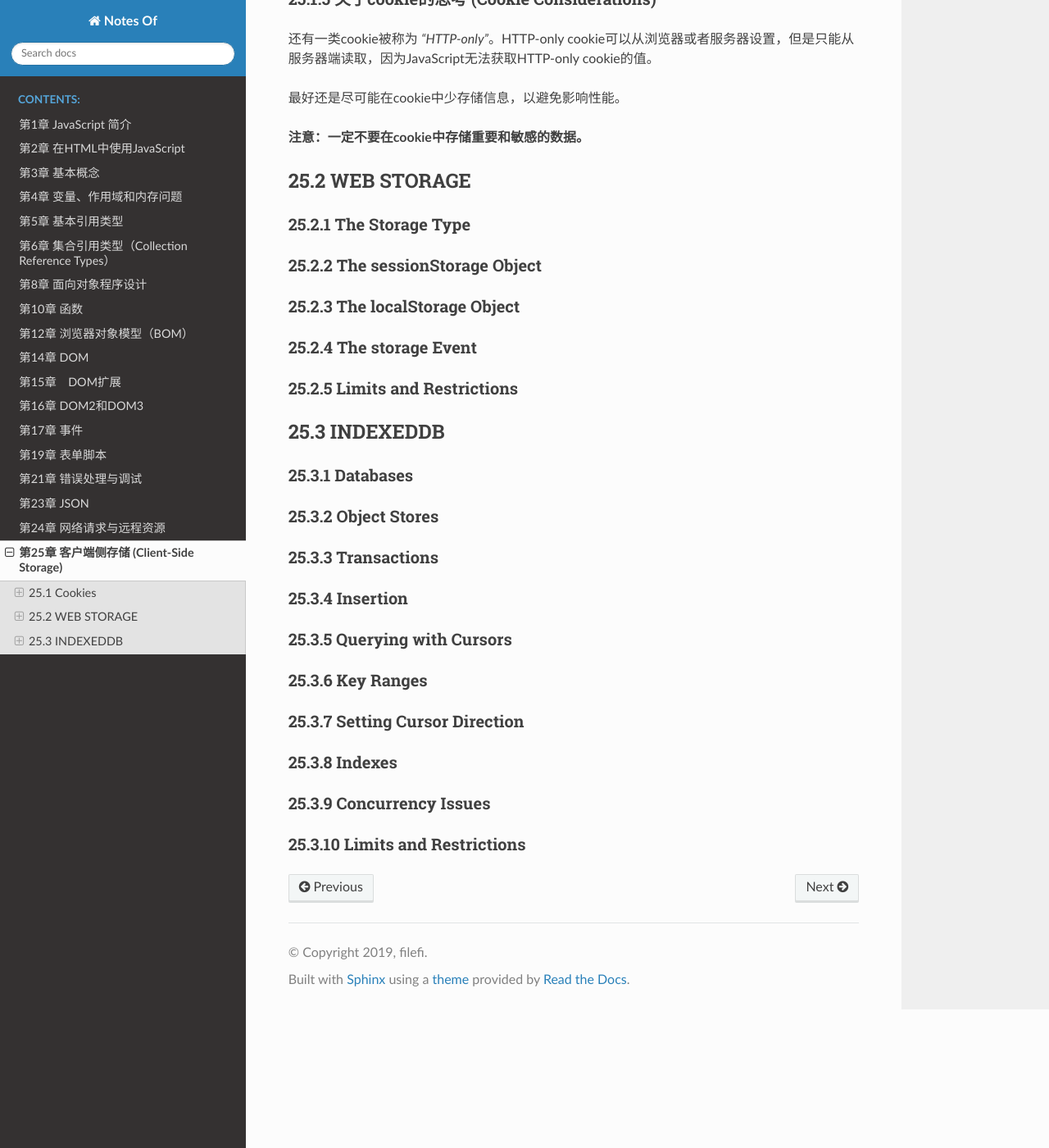
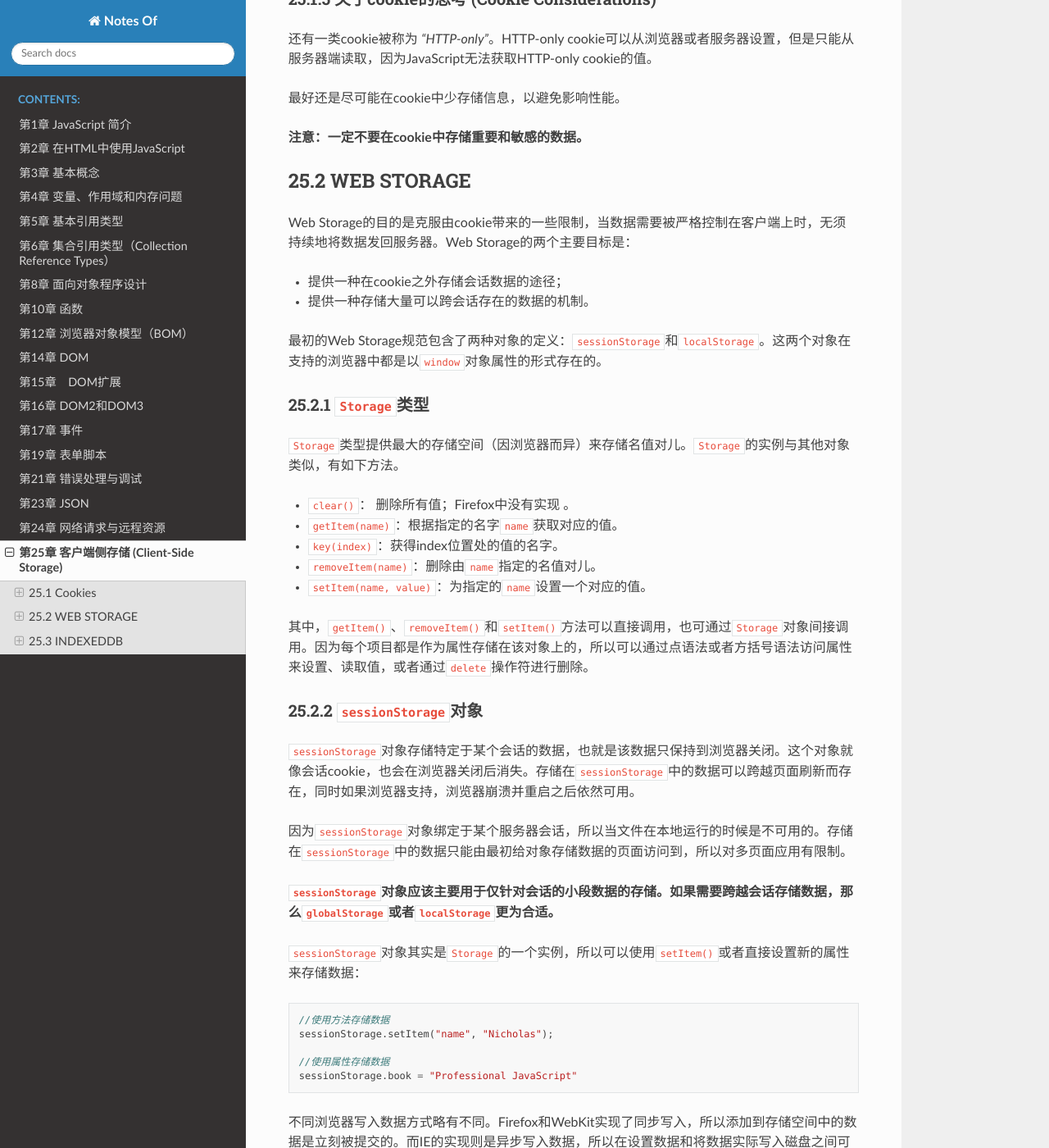
Before and after one commit to filefi/NotesOfProfessional-JavaScript-for-Web-Developers, a Sphinx documentation site: the page built from source/Chapter25-Client-Side_Storage.md, in a window 1280 px wide and 1400 px high, scrolled down 4510 px. Shown: the whole window at 82% size. Built offline with Sphinx 7.4.7 and the Read the Docs theme 2.0.0, drawn with Linux system fonts in a browser that asks for light colours; some of the changed text lies outside the part shown.

````diff
--- a/source/Chapter25-Client-Side_Storage.md
+++ b/source/Chapter25-Client-Side_Storage.md
@@ -204,9 +204,85 @@ name=name1=value1&name2=value2&name3=value3&name4=value4&name5=value5
 
 ## 25.2 WEB STORAGE
 
-### 25.2.1 The Storage Type
+Web Storage的目的是克服由cookie带来的一些限制，当数据需要被严格控制在客户端上时，无须持续地将数据发回服务器。Web Storage的两个主要目标是：
 
-### 25.2.2 The sessionStorage Object
+- 提供一种在cookie之外存储会话数据的途径；
+- 提供一种存储大量可以跨会话存在的数据的机制。
+
+最初的Web Storage规范包含了两种对象的定义：`sessionStorage`和`localStorage`。这两个对象在支持的浏览器中都是以`window`对象属性的形式存在的。
+
+### 25.2.1 `Storage`类型
+
+`Storage`类型提供最大的存储空间（因浏览器而异）来存储名值对儿。`Storage`的实例与其他对象类似，有如下方法。
+
+- `clear()`： 删除所有值；Firefox中没有实现 。
+- `getItem(name)`：根据指定的名字`name`获取对应的值。
+- `key(index)`：获得index位置处的值的名字。
+- `removeItem(name)`：删除由`name`指定的名值对儿。
+- `setItem(name, value)`：为指定的`name`设置一个对应的值。
+
+其中，`getItem()`、`removeItem()`和`setItem()`方法可以直接调用，也可通过`Storage`对象间接调用。因为每个项目都是作为属性存储在该对象上的，所以可以通过点语法或者方括号语法访问属性来设置、读取值，或者通过`delete`操作符进行删除。
+
+### 25.2.2 `sessionStorage`对象
+
+`sessionStorage`对象存储特定于某个会话的数据，也就是该数据只保持到浏览器关闭。这个对象就像会话cookie，也会在浏览器关闭后消失。存储在`sessionStorage`中的数据可以跨越页面刷新而存在，同时如果浏览器支持，浏览器崩溃并重启之后依然可用。
+
+因为`sessionStorage`对象绑定于某个服务器会话，所以当文件在本地运行的时候是不可用的。存储在`sessionStorage`中的数据只能由最初给对象存储数据的页面访问到，所以对多页面应用有限制。
+
+**`sessionStorage`对象应该主要用于仅针对会话的小段数据的存储。如果需要跨越会话存储数据，那么`globalStorage`或者`localStorage`更为合适。**
+
+`sessionStorage`对象其实是`Storage`的一个实例，所以可以使用`setItem()`或者直接设置新的属性来存储数据：
+
+```js
+//使用方法存储数据
+sessionStorage.setItem("name", "Nicholas");
+
+//使用属性存储数据
+sessionStorage.book = "Professional JavaScript"
+```
+
+不同浏览器写入数据方式略有不同。Firefox和WebKit实现了同步写入，所以添加到存储空间中的数据是立刻被提交的。而IE的实现则是异步写入数据，所以在设置数据和将数据实际写入磁盘之间可能有一些延迟。
+
+`sessionStorage`中有数据时，可以使用`getItem()`或者通过直接访问属性名来获取数据：
+
+```js
+// get data using method
+let name = sessionStorage.getItem("name");
+
+// get data using property
+let book = sessionStorage.book;
+```
+
+还可以通过结合`length`属性和`key()`方法来迭代`sessionStorage`中的值，如下所示：
+
+```js
+for (let i = 0, len = sessionStorage.length; i < len; i++){
+    let key = sessionStorage.key(i);
+    let value = sessionStorage.getItem(key);
+    alert(`${key}=`${value}`);
+}
+```
+
+还可以使用`for-in`循环来迭代`sessionStorage`中的值：
+
+```js
+for (let key in sessionStorage){
+    let value = sessionStorage.getItem(key);
+    alert(`${key}=${value}`);
+}
+```
+
+要从`sessionStorage`中删除数据，可以使用`delete`操作符删除对象属性，也可调用`removeItem()`方法：
+
+```js
+// use delete to remove a value
+delete sessionStorage.name;
+
+// use method to remove a value
+sessionStorage.removeItem("book");
+```
+
+
 
 ### 25.2.3 The localStorage Object
 
````
